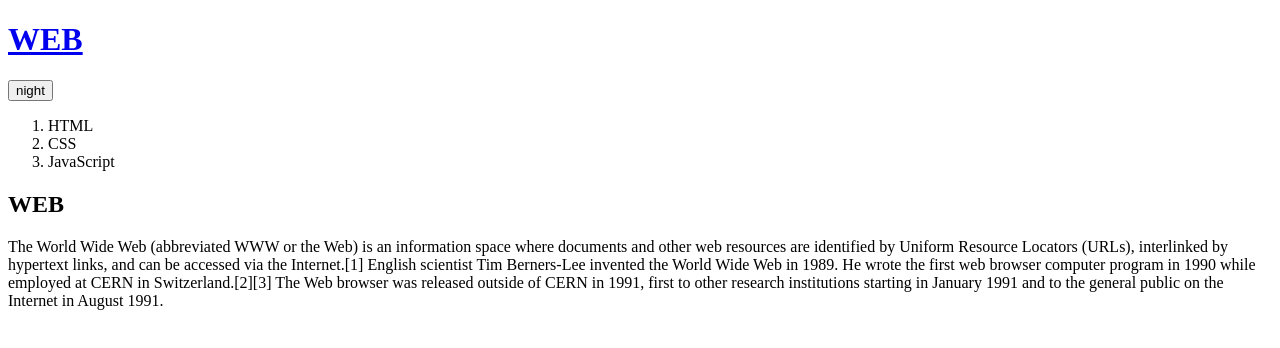
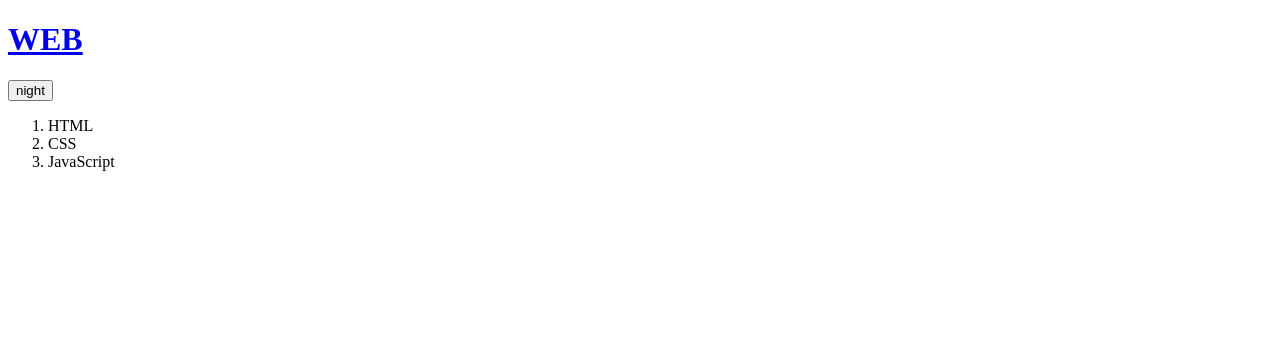
Before and after one commit to 313mlclub/ajax, a plain HTML site: page index.html in a window 1280 px wide. Drawn offline with nearby package versions, Linux system fonts and the light colour scheme.

Commit message:
Add files via upload

```diff
--- a/index.html
+++ b/index.html
@@ -18,24 +18,25 @@
           document.querySelector('article').innerHTML = text;
         })
       });
-      ">HTML</a></li>
+    ">HTML</a></li>
     <li><a onclick="
       fetch('css').then(function(response){
         response.text().then(function(text){
           document.querySelector('article').innerHTML = text;
         })
       });
-      ">CSS</a></li>
+    ">CSS</a></li>
     <li><a onclick="
       fetch('javascript').then(function(response){
         response.text().then(function(text){
           document.querySelector('article').innerHTML = text;
         })
       });
-      ">JavaScript</a></li>
+    ">JavaScript</a></li>
   </ol>
-  <h2>WEB</h2>
-  <p>The World Wide Web (abbreviated WWW or the Web) is an information space where documents and other web resources are identified by Uniform Resource Locators (URLs), interlinked by hypertext links, and can be accessed via the Internet.[1] English scientist Tim Berners-Lee invented the World Wide Web in 1989. He wrote the first web browser computer program in 1990 while employed at CERN in Switzerland.[2][3] The Web browser was released outside of CERN in 1991, first to other research institutions starting in January 1991 and to the general public on the Internet in August 1991.
+  <article>
+
+  </article>
   </p>
 </body>
 </html>
```
